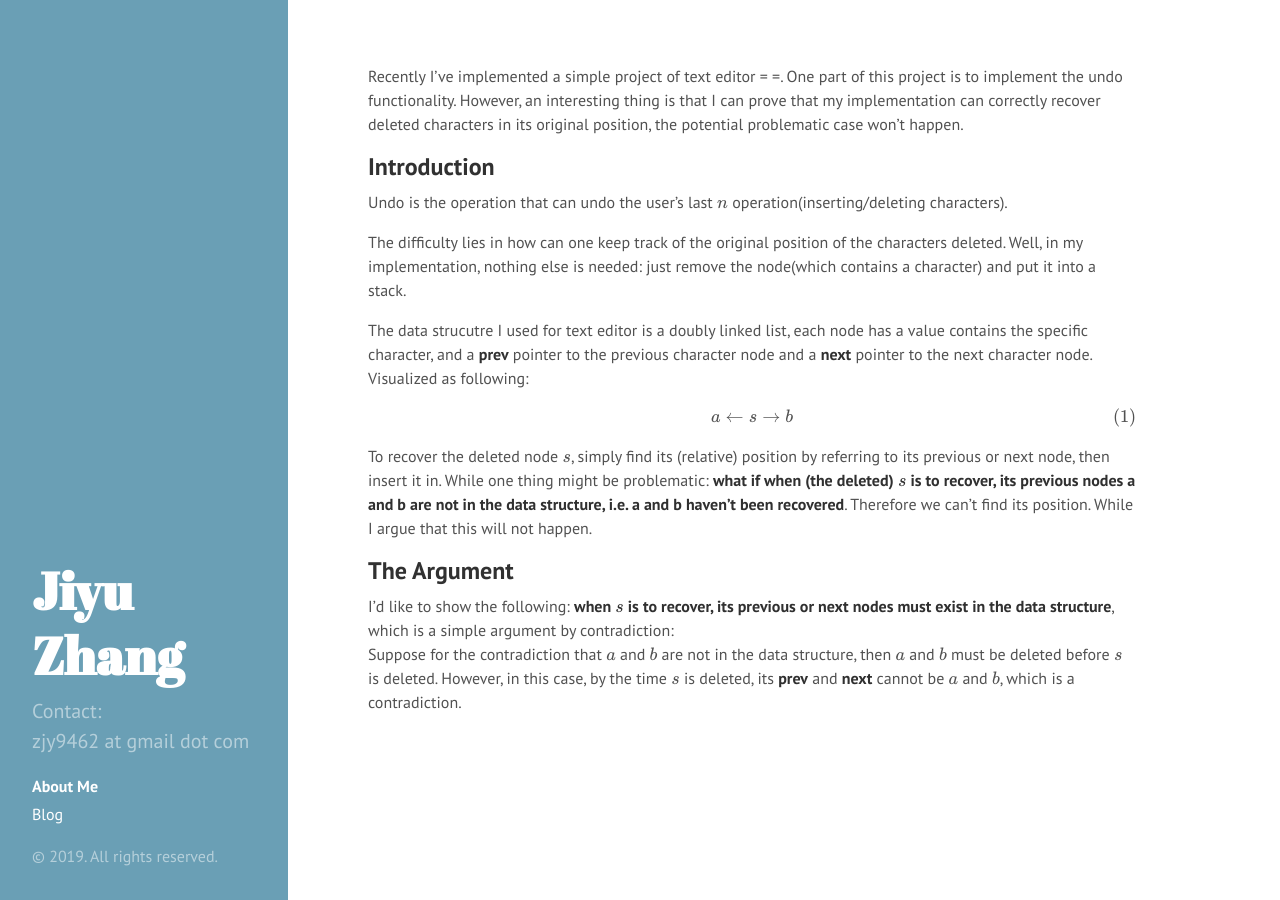
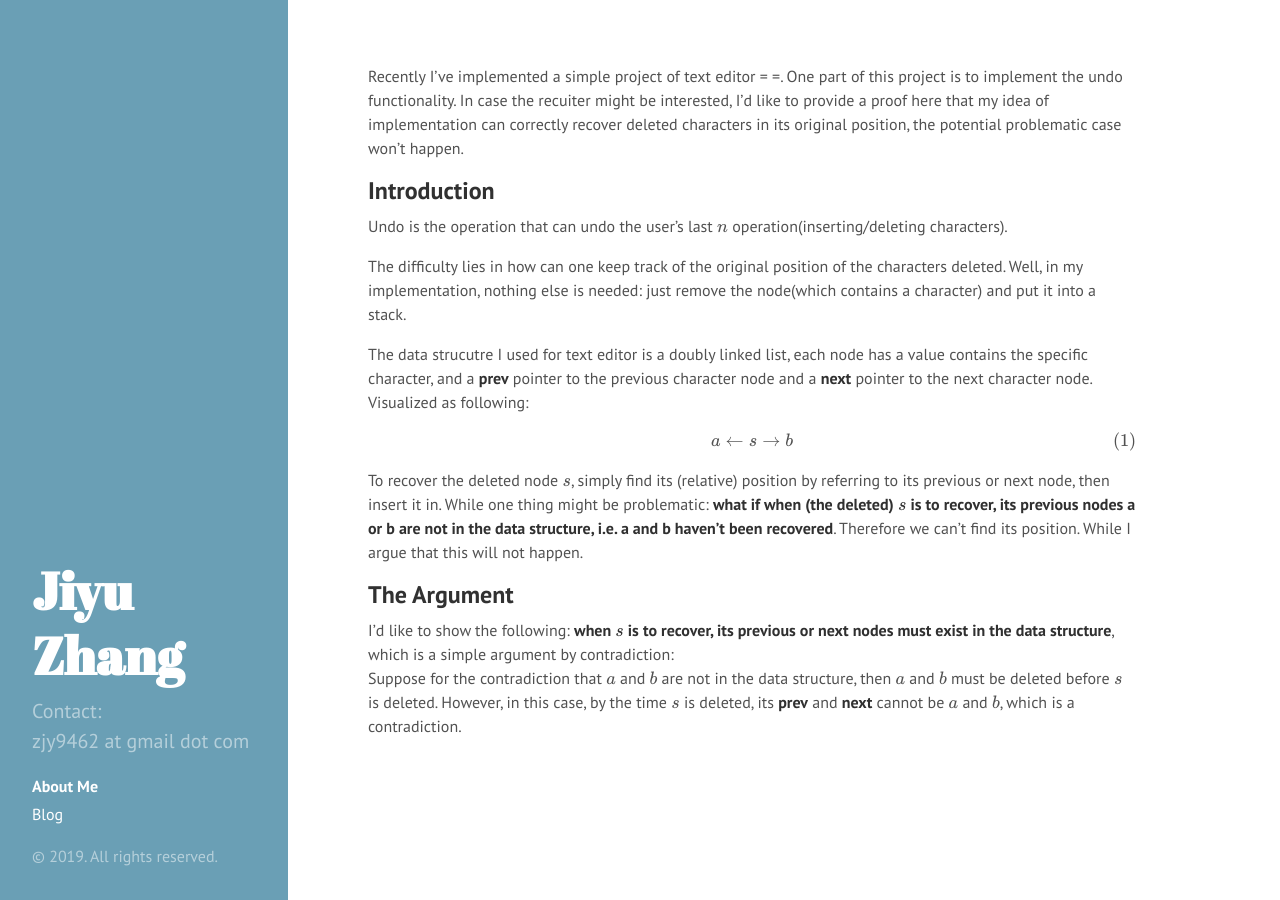
Before and after one commit to lucamartucci/lucamartucci.github.io, a Jekyll site: the page built from _posts/2019-08-12-ProofOfUndo.md, in a window 1280 px wide. Built offline with Jekyll 4.4.1, drawn with Linux system fonts in a browser that asks for light colours; formulas are drawn with MathJax 3.

Commit message:
modification

```diff
--- a/_posts/2019-08-12-ProofOfUndo.md
+++ b/_posts/2019-08-12-ProofOfUndo.md
@@ -5,7 +5,7 @@ title: Argument of Correctness of Undo Implementation
 tags: Job
 ---
 
-Recently I've implemented a simple project of text editor = =. One part of this project is to implement the undo functionality. However, an interesting thing is that I can prove that my implementation can correctly recover deleted characters in its original position, the potential problematic case won't happen.
+Recently I've implemented a simple project of text editor = =. One part of this project is to implement the undo functionality. In case the recuiter might be interested, I'd like to provide a proof here that my idea of implementation can correctly recover deleted characters in its original position, the potential problematic case won't happen.
 
 ## Introduction
 Undo is the operation that can undo the user's last $n$ operation(inserting/deleting characters).
@@ -16,7 +16,7 @@ The data strucutre I used for text editor is a doubly linked list, each node has
 
 <div>$$a\leftarrow s \rightarrow b$$  </div>
 
-To recover the deleted node $s$, simply find its (relative) position by referring to its previous or next node, then insert it in.  While one thing might be problematic: **what if when (the deleted) $s$ is to recover, its previous nodes a and b are not in the data structure, i.e. a and b haven't been recovered**. Therefore we can't find its position. While I argue that this will not happen.
+To recover the deleted node $s$, simply find its (relative) position by referring to its previous or next node, then insert it in.  While one thing might be problematic: **what if when (the deleted) $s$ is to recover, its previous nodes a or b are not in the data structure, i.e. a and b haven't been recovered**. Therefore we can't find its position. While I argue that this will not happen.
 
 ## The Argument
 I'd like to show the following: **when $s$ is to recover, its previous or next nodes must exist in the data structure**, which is a simple argument by contradiction:
```
Also changed, not shown: _posts/2019-8-15-LearnBlockchain01.md (+11 -4 lines), index.md (+0 -6 lines), 1 other file.
